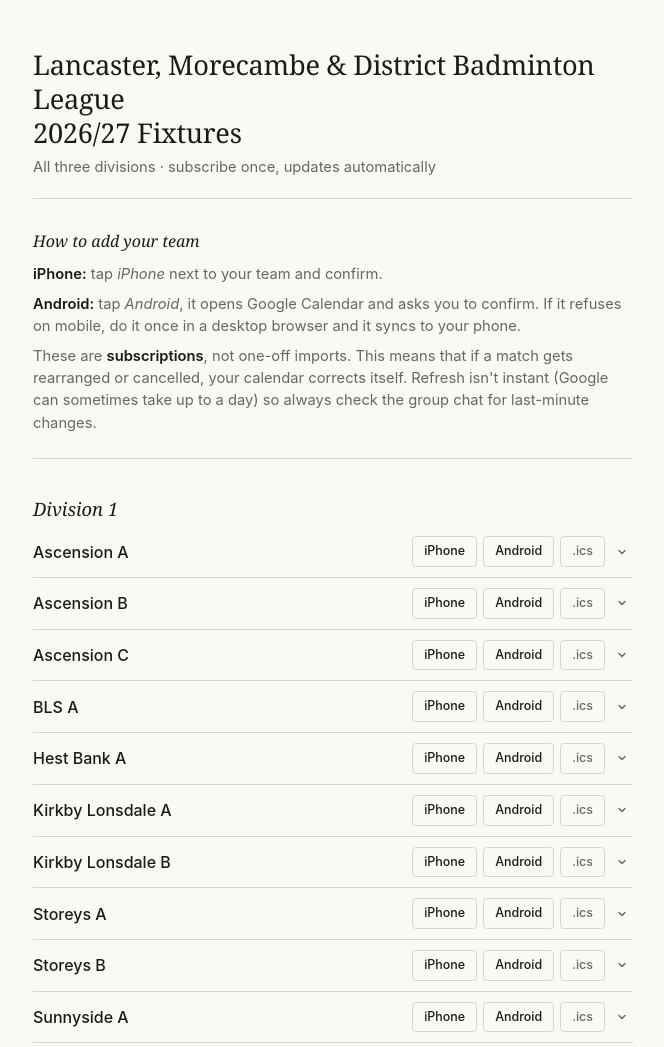
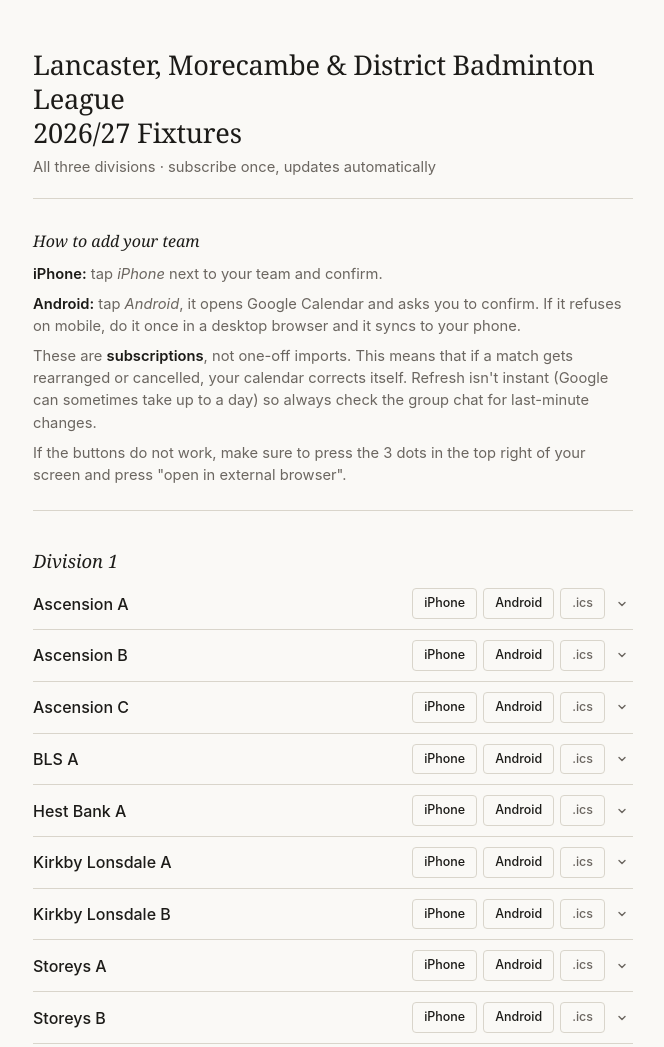
Before and after one commit to liamgibsonn/badminton-scheduler, a plain HTML site: page index.html in a window 1280 px wide. Shown: the top 1047 px of the page, without its empty margins (307-971 px from the left). Drawn offline with Linux system fonts and the light colour scheme.

Commit message:
Adding further instructions to avoid confusion.

```diff
--- a/index.html
+++ b/index.html
@@ -63,6 +63,7 @@
     <p><strong>iPhone:</strong> tap <em>iPhone</em> next to your team and confirm.</p>
     <p><strong>Android:</strong> tap <em>Android</em>, it opens Google Calendar and asks you to confirm. If it refuses on mobile, do it once in a desktop browser and it syncs to your phone.</p>
     <p>These are <strong>subscriptions</strong>, not one-off imports. This means that if a match gets rearranged or cancelled, your calendar corrects itself. Refresh isn't instant (Google can sometimes take up to a day) so always check the group chat for last-minute changes.</p>
+    <p>If the buttons do not work, make sure to press the 3 dots in the top right of your screen and press "open in external browser".</p>
   </div>
 
   <h2 class="div">Division 1</h2>
```
